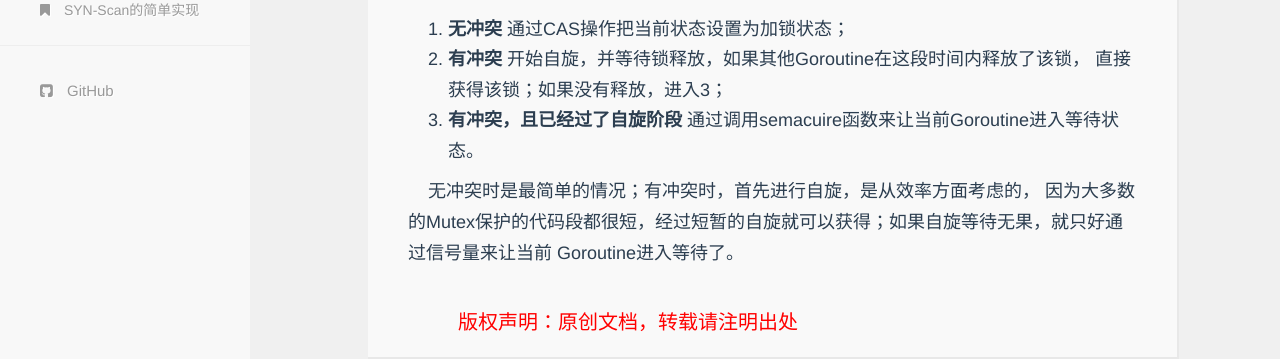
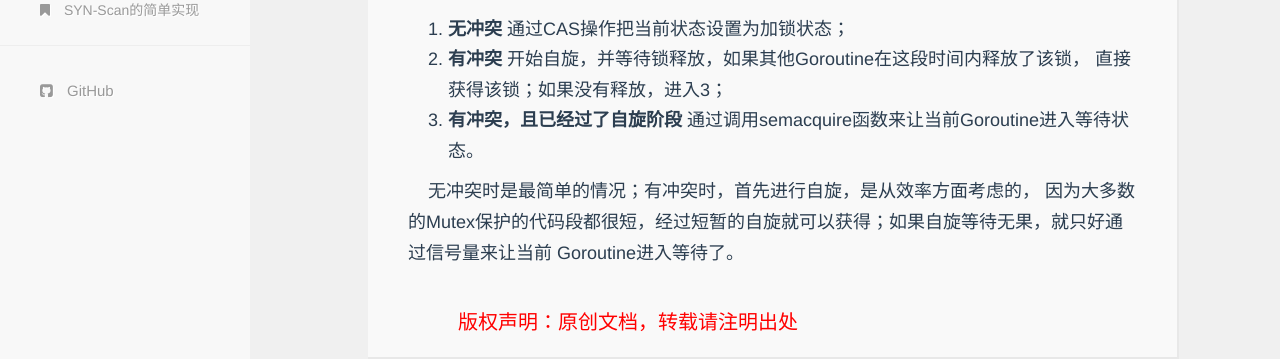
Before and after one commit to ga0/ga0.github.io, a Jekyll site: the page built from _posts/2015-10-11-golang-sync.markdown, in a window 1280 px wide and 900 px high, scrolled down 1426 px. Shown: the part 352-711 px from the top of the window. Built offline with Jekyll 4.4.1, drawn with Linux system fonts in a browser that asks for light colours; Markdown is read by kramdown in place of the engine named in the settings; comment, search, counter and statistics services are not loaded.

Commit message:
fix miswrite

```diff
--- a/_posts/2015-10-11-golang-sync.markdown
+++ b/_posts/2015-10-11-golang-sync.markdown
@@ -71,7 +71,7 @@ CPU不会对他做不必要的优化。
 1. **无冲突** 通过CAS操作把当前状态设置为加锁状态；
 2. **有冲突** 开始自旋，并等待锁释放，如果其他Goroutine在这段时间内释放了该锁，
 直接获得该锁；如果没有释放，进入3；
-3. **有冲突，且已经过了自旋阶段** 通过调用semacuire函数来让当前Goroutine进入等待状态。
+3. **有冲突，且已经过了自旋阶段** 通过调用semacquire函数来让当前Goroutine进入等待状态。
 
 &#160;&#160;&#160;&#160;无冲突时是最简单的情况；有冲突时，首先进行自旋，是从效率方面考虑的，
 因为大多数的Mutex保护的代码段都很短，经过短暂的自旋就可以获得；如果自旋等待无果，就只好通过信号量来让当前
```
